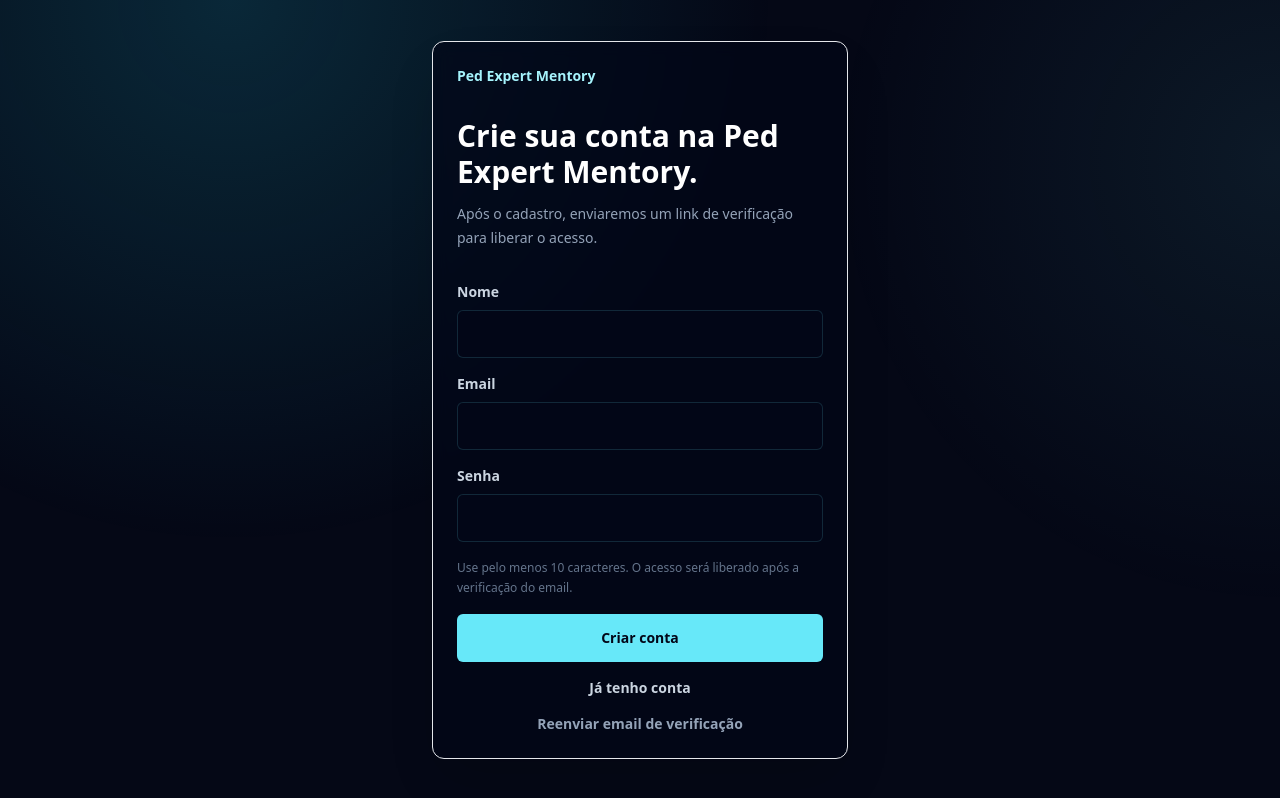
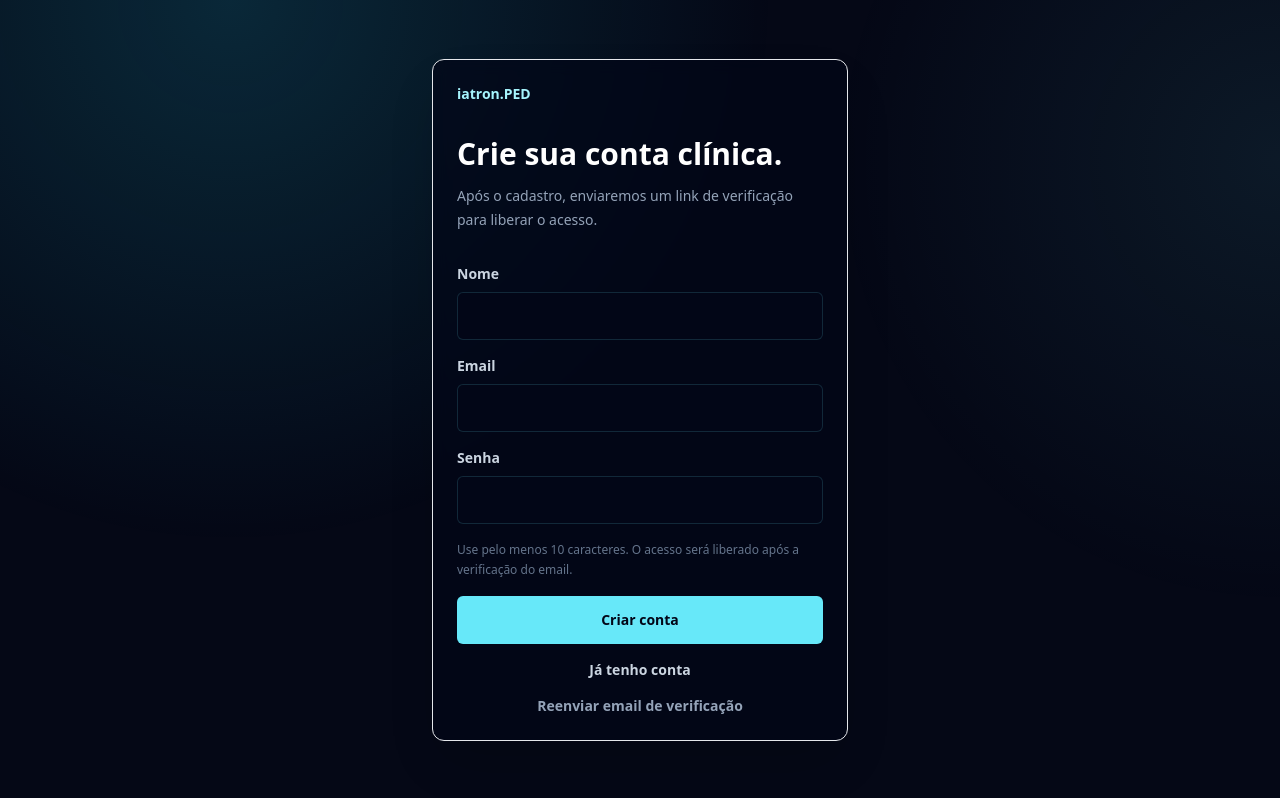
Before and after one commit to g4trader/iatron_calculator, a Next.js app in the folder frontend/: page /register in a window 1280 px wide. Built offline with nearby package versions, Linux system fonts and the light colour scheme; no server answers; the database is empty.

Commit message:
fix: restore independent iatron.PED product identity

```diff
--- a/frontend/app/register/page.tsx
+++ b/frontend/app/register/page.tsx
@@ -12,8 +12,8 @@ export default async function RegisterPage() {
     <SaaSPage>
       <div className="mx-auto grid min-h-screen max-w-md place-items-center px-4 py-10">
         <NeuralCard className="w-full p-6">
-          <Link href="/ped-expert-mentory" className="mb-8 block text-sm font-black text-cyan-200">Ped Expert Mentory</Link>
-          <h1 className="text-3xl font-black text-white">Crie sua conta na Ped Expert Mentory.</h1>
+          <Link href="/" className="mb-8 block text-sm font-black text-cyan-200">iatron.PED</Link>
+          <h1 className="text-3xl font-black text-white">Crie sua conta clínica.</h1>
           <p className="mt-3 text-sm leading-6 text-slate-400">Após o cadastro, enviaremos um link de verificação para liberar o acesso.</p>
           <RegisterForm />
         </NeuralCard>
```
